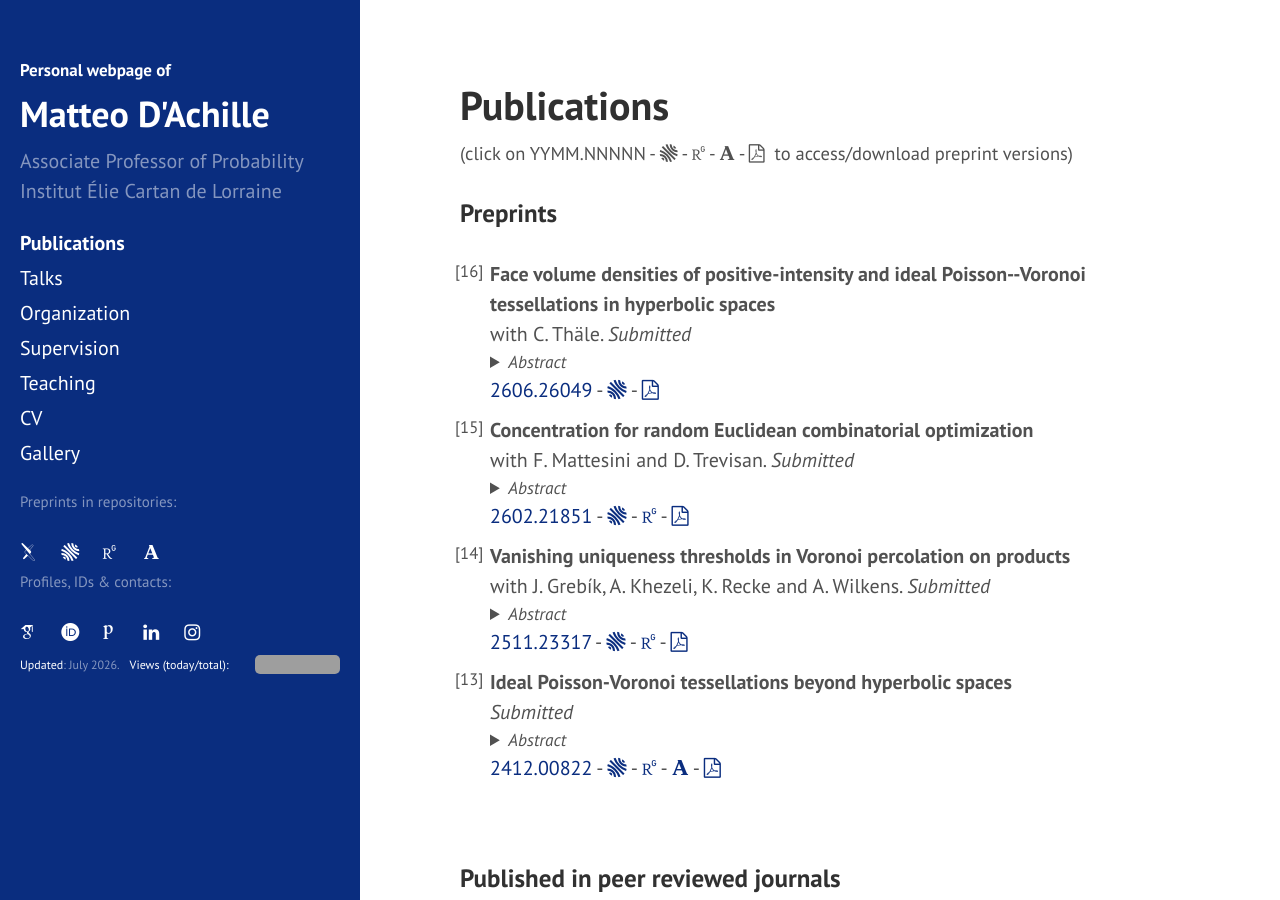
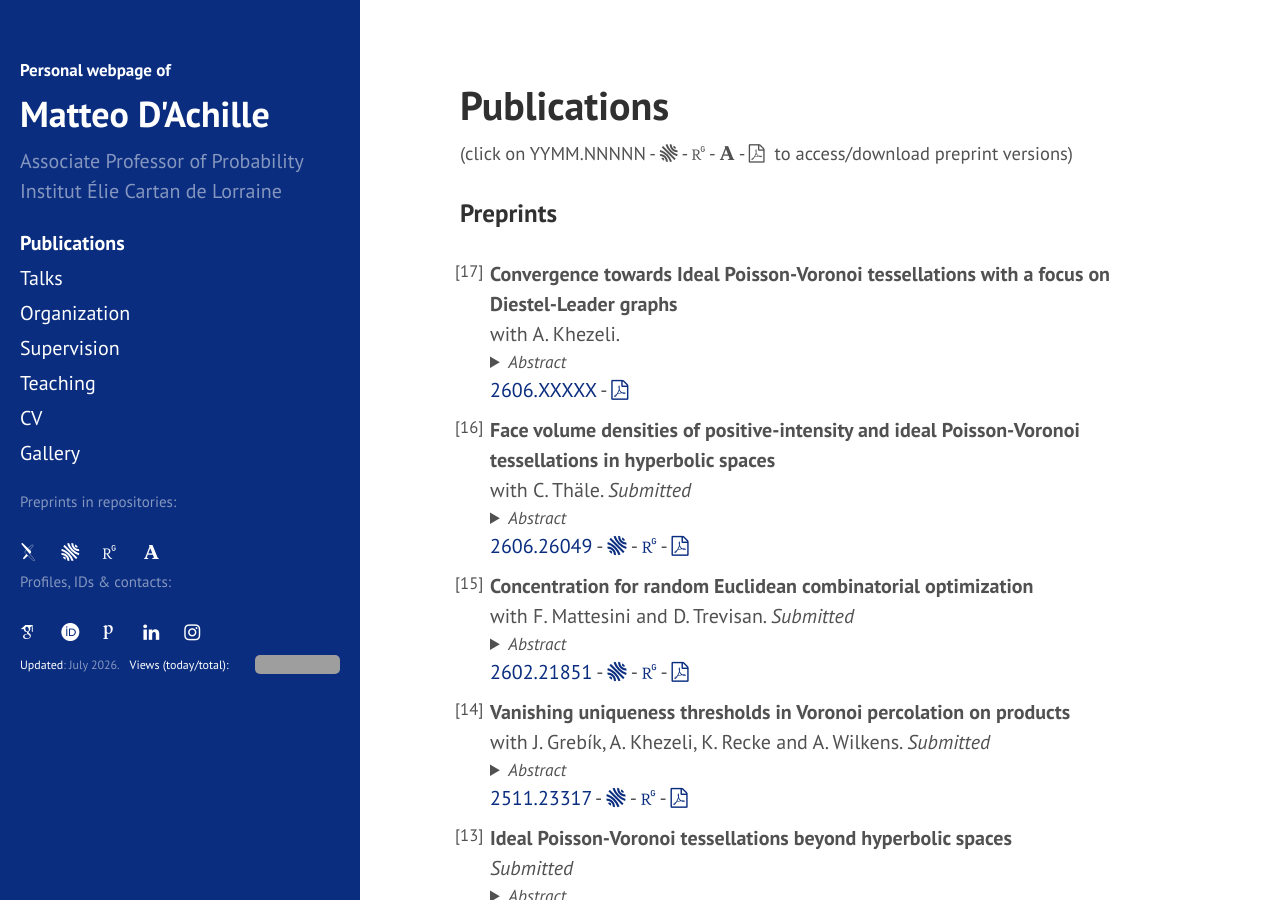
Before and after one commit to matteodachille/matteodachille.github.io, a Jekyll site: the page built from publications.md, in a window 1280 px wide and 900 px high. Built offline with Jekyll 4.4.1, drawn with Linux system fonts in a browser that asks for light colours; nearby versions of some CDN libraries; some web fonts are replaced; grey boxes are pictures that could not be loaded.

Commit message:
Updated pubs

```diff
--- a/_data/pubs.yml
+++ b/_data/pubs.yml
@@ -1,6 +1,25 @@
 ---
 
-- title: Face volume densities of positive-intensity and ideal Poisson--Voronoi tessellations in hyperbolic spaces
+
+- title: Convergence towards Ideal Poisson-Voronoi tessellations with a focus on Diestel-Leader graphs
+  authors : A. Khezeli
+  upcoming: True
+  preprint: True
+  published: False
+  submitted : False
+  #halurl: "https://hal.science/hal-05668907"
+  year: 2026
+  npages: 51
+  #submitted: True
+  abstract: 'TBA'
+  #pdf: 'assets/Isoinalld.pdf'
+  #rg: 401230025
+  arxivurl: "https://arxiv.org/abs/2606.XXXXX"
+  arxivcode: "2606.XXXXX"
+
+
+
+- title: Face volume densities of positive-intensity and ideal Poisson-Voronoi tessellations in hyperbolic spaces
   authors : C. Thäle
   upcoming: True
   preprint: True
@@ -12,7 +31,7 @@
   submitted: True
   abstract: 'We determine analytically for all \(k\in\{0,1,\ldots,d-1\}\) the \(k\)-volume densities of a Poisson-Voronoi tessellation of intensity \(\lambda>0\) in the \(d\)-dimensional hyperbolic space of constant curvature \(-1\). This largely extends previous results of Isokawa in dimensions two and three. As applications, we provide closed form expressions for all face volume densities and all typical face volumes of the ideal Poisson-Voronoi tessellation (IPVT), which is the low-intensity limit as \(\lambda\downarrow 0\) of the hyperbolic Poisson-Voronoi tessellation. As a main tool we develop a new Blaschke-Petkantschin-type formula in hyperbolic space.'
   pdf: 'assets/Isoinalld.pdf'
-  #rg: 401230025
+  rg: 408047103
   arxivurl: "https://arxiv.org/abs/2606.26049"
   arxivcode: "2606.26049"
 
```
